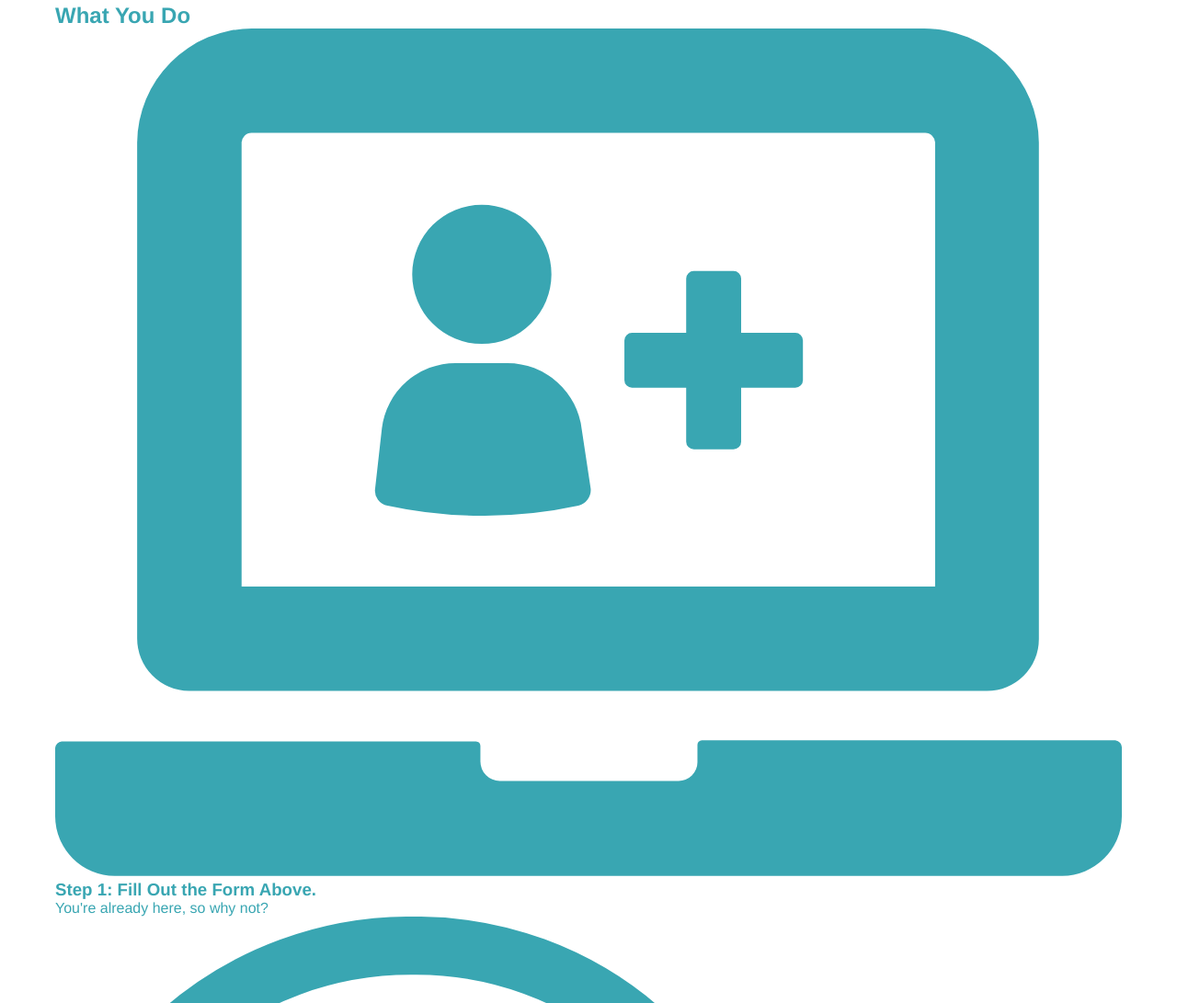
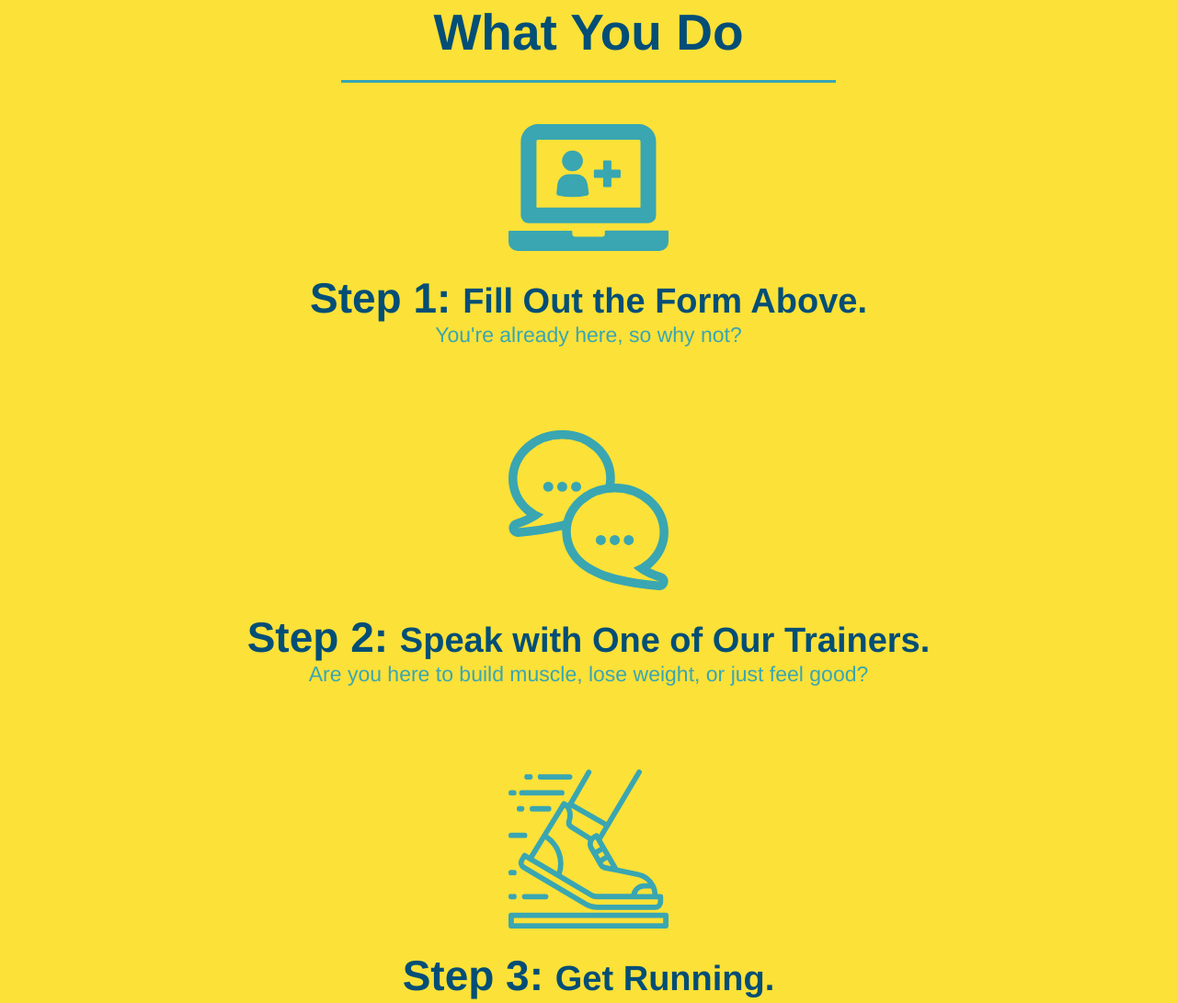
Before and after one commit to JaspreetKhela/run-buddy, a plain HTML site: page index.html in a window 1280 px wide. Shown: the part 1117-2208 px from the top of the page at 92% size. Drawn offline with Linux system fonts and the light colour scheme.

Commit message:
Styled What You Do section

```diff
--- a/assets/css/style.css
+++ b/assets/css/style.css
@@ -122,18 +122,25 @@ section {
     margin-bottom: 15px;
 }
 
-.intro {
-    text-align: center;
-}
-
-.intro h2 {
+.section-title {
     font-size: 55px;
     color: #024e76;
     margin-bottom: 35px;
     padding: 0 100px 20px 100px;
+    display: inline-block;
     border-bottom: 3px solid;
+  }
+
+  .primary-border {
     border-color: #fce138;
-    display: inline-block;
+  }
+
+  .secondary-border {
+    border-color: #39a6b2;
+  }
+
+.intro {
+    text-align: center;
 }
 
 .intro p {
@@ -143,3 +150,32 @@ section {
     font-size: 20px;
     margin: 0 auto;
 }
+
+.steps {
+    text-align: center;
+    background: #fce138;
+}
+
+.steps div {
+    margin-bottom: 80px;
+}
+
+.steps img {
+    width: 15%;
+    margin: 10px 0;
+}
+
+.steps h3 {
+    color: #024e76;
+    font-size: 46px;
+    margin-top: 10px;
+}
+
+.steps p {
+    color: #39a6b2;
+    font-size: 23px;
+}
+
+.steps span {
+    font-size: 38px;
+}
--- a/index.html
+++ b/index.html
@@ -64,37 +64,37 @@
 
         <!-- "What We Do" Section -->
         <section id="what-we-do" class="intro">
-            <h2>What We Do</h2>
+            <h2 class="section-title primary-border">What We Do</h2>
         <p>
             butcher selfies chambray shabby chic gentrify readymade yr Echo Park XOXO Tumblr normcore Banksy direct trade Blue Bottle chillwave you probably haven't heard of them single-origin coffee Vice fanny pack fixie Odd Future Austin fingerstache pickled twee synth Wes Anderson Thundercats viral bitters flannel meggings narwhal Marfa Schlitz sustainable Intelligentsia umami deep v craft
         </p>
         </section>
 
         <!-- "What You Do section" -->
-        <section id="what-you-do">
-            <h2>What You Do</h2>
+        <section id="what-you-do" class="steps">
+            <h2 class="section-title secondary-border">What You Do</h2>
 
             <div>
                 <img src="./assets/01-04-svgs/step-1.svg" alt="" />
-                <h3>Step 1: Fill Out the Form Above.</h3>
+                <h3>Step 1: <span>Fill Out the Form Above.</span></h3>
                 <p>You're already here, so why not?</p>
             </div>
 
             <div>
                 <img src="./assets/01-04-svgs/step-2.svg" alt="" />
-                <h3>Step 2: Consult with One of Our Trainers.</h3>
+                <h3>Step 2: <span>Speak with One of Our Trainers.</span></h3>
                 <p>Are you here to build muscle, lose weight, or just feel good?</p>
             </div>
 
             <div>
                 <img src="./assets/01-04-svgs/step-3.svg" alt="" />
-                <h3>Step 3: Get Running.</h3>
+                <h3>Step 3: <span>Get Running.</span></h3>
                 <p>Hit the ground running (literally) once your trainer lays out your plan.</p>
             </div>
 
             <div>
                 <img src="./assets/01-04-svgs/step-4.svg" alt="" />
-                <h3>Step 4: See Results.</h3>
+                <h3>Step 4: <span>See Results.</span></h3>
                 <p>Bi-weekly checkins with your trainer will keep you focused.</p>
             </div>
         </section>
```
